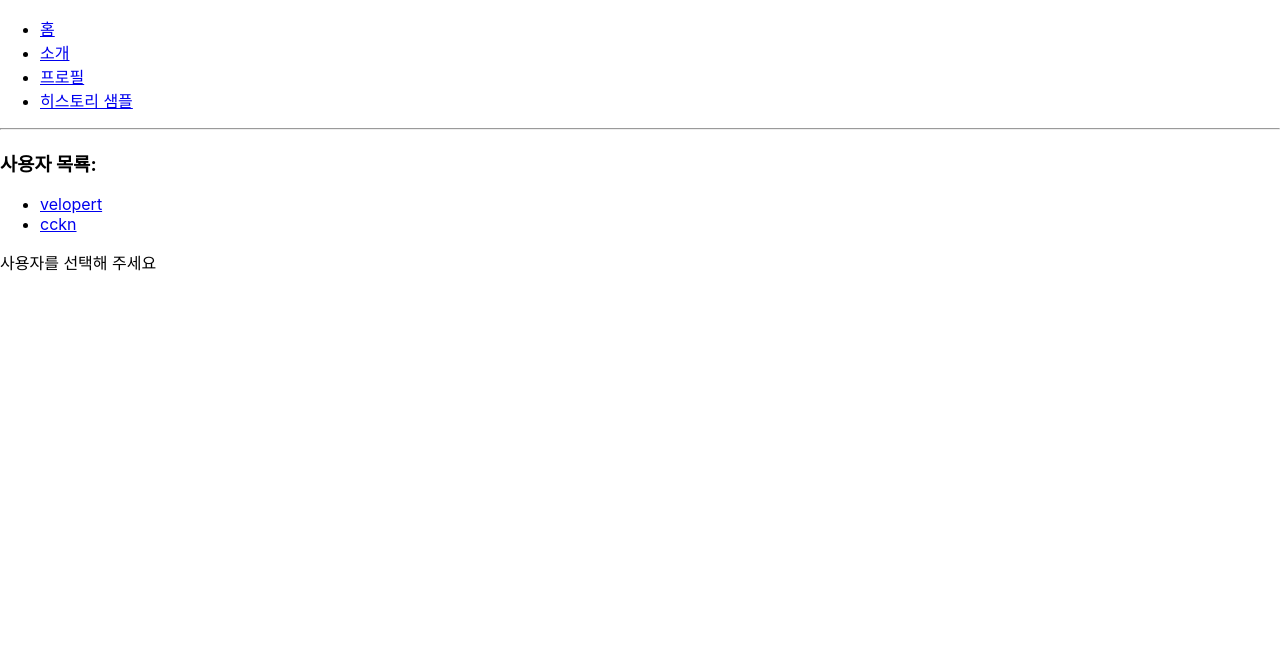
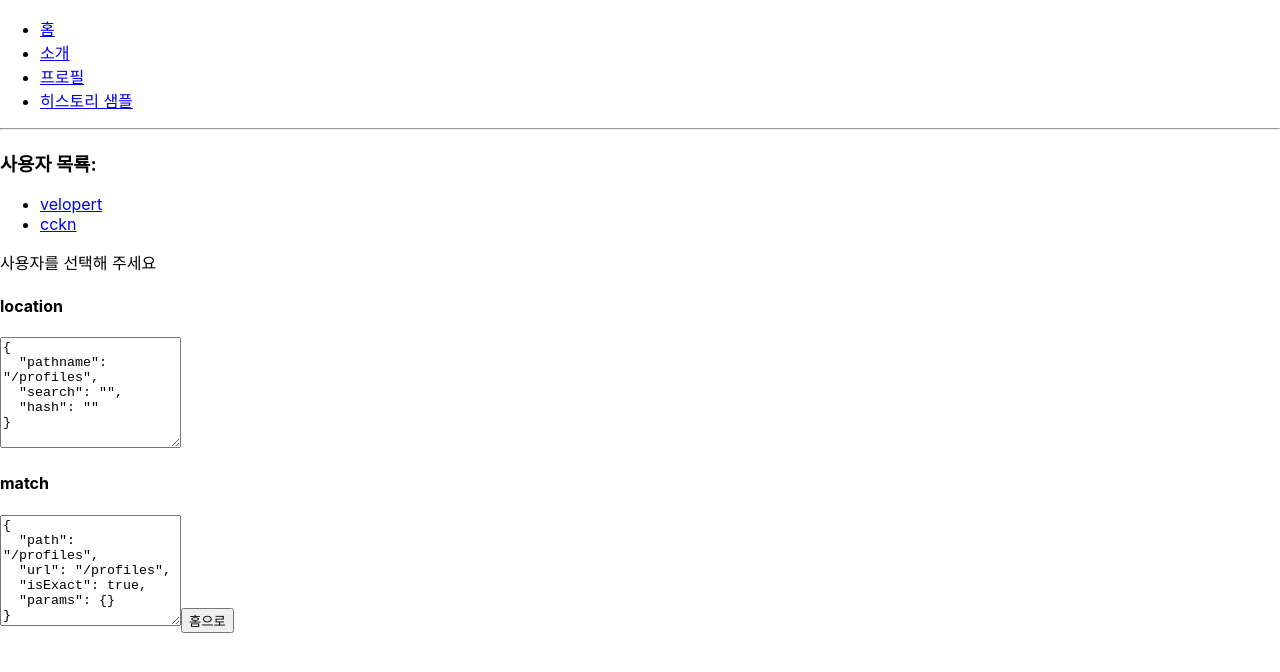
Before and after one commit to cckn/React-TS-Practice, a React (Create React App) app in the folder router-tutorial/: page /profiles in a window 1280 px wide. Shown: the top 672 px of the page. Built offline with nearby package versions, Linux system fonts and the light colour scheme.

Commit message:
[Learn] withRoute, routeSwitch

```diff
--- a/router-tutorial/src/App.tsx
+++ b/router-tutorial/src/App.tsx
@@ -1,5 +1,5 @@
 import React from 'react'
-import { Route, Link } from 'react-router-dom'
+import { Route, Link, Switch } from 'react-router-dom'
 import Home from './components/Home'
 import About from './components/About'
 import Profiles from './components/Profiles'
@@ -25,10 +25,20 @@
         </ul>
       </div>
       <hr />
-      <Route path="/" exact component={Home}></Route>
-      <Route path={['/about', '/info']} component={About}></Route>
-      <Route path={'/profiles'} component={Profiles}></Route>
-      <Route path={'/history'} component={HistorySample}></Route>
+      <Switch>
+        <Route path="/" exact component={Home}></Route>
+        <Route path={['/about', '/info']} component={About}></Route>
+        <Route path={'/profiles'} component={Profiles}></Route>
+        <Route path={'/history'} component={HistorySample}></Route>
+        <Route
+          render={({ location }) => (
+            <div>
+              <h2>이 페이지는 존재하지 않습니다.</h2>
+              <p>{location.pathname}</p>
+            </div>
+          )}
+        ></Route>
+      </Switch>
     </>
   )
 }
--- a/router-tutorial/src/components/HistorySample.tsx
+++ b/router-tutorial/src/components/HistorySample.tsx
@@ -19,7 +19,7 @@
         unBlock()
       }
     }
-  }, [])
+  }, [props.history])
   return (
     <div>
       <button onClick={handleGoBack}>뒤로</button>
--- a/router-tutorial/src/components/Profiles.tsx
+++ b/router-tutorial/src/components/Profiles.tsx
@@ -1,6 +1,8 @@
 import React from 'react'
 import Profile, { data } from './Profile'
 import { Link, Route } from 'react-router-dom'
+
+import WithRouterSample from './WithRouterSample'
 
 const Profiles: React.FC = () => {
   return (
@@ -15,13 +17,13 @@
           )
         })}
       </ul>
-
       <Route
         path="/profiles"
         exact
         render={() => <div>사용자를 선택해 주세요</div>}
       ></Route>
       <Route path="/profiles/:username" component={Profile}></Route>
+      <WithRouterSample />
     </div>
   )
 }
--- /dev/null
+++ b/router-tutorial/src/components/WithRouterSample.tsx
@@ -0,0 +1,27 @@
+import React from 'react'
+import { RouteComponentProps } from 'react-router'
+import { withRouter } from 'react-router-dom'
+
+const WithRouterSample: React.FC<RouteComponentProps> = (props) => {
+  const { location, match, history } = props
+  return (
+    <div>
+      <h4>location</h4>
+      <textarea
+        value={JSON.stringify(location, null, 2)}
+        rows={7}
+        readOnly={true}
+      ></textarea>
+
+      <h4>match</h4>
+      <textarea
+        value={JSON.stringify(match, null, 2)}
+        rows={7}
+        readOnly={true}
+      ></textarea>
+      <button onClick={() => history.push('/')}>홈으로</button>
+    </div>
+  )
+}
+
+export default withRouter(WithRouterSample)
```
